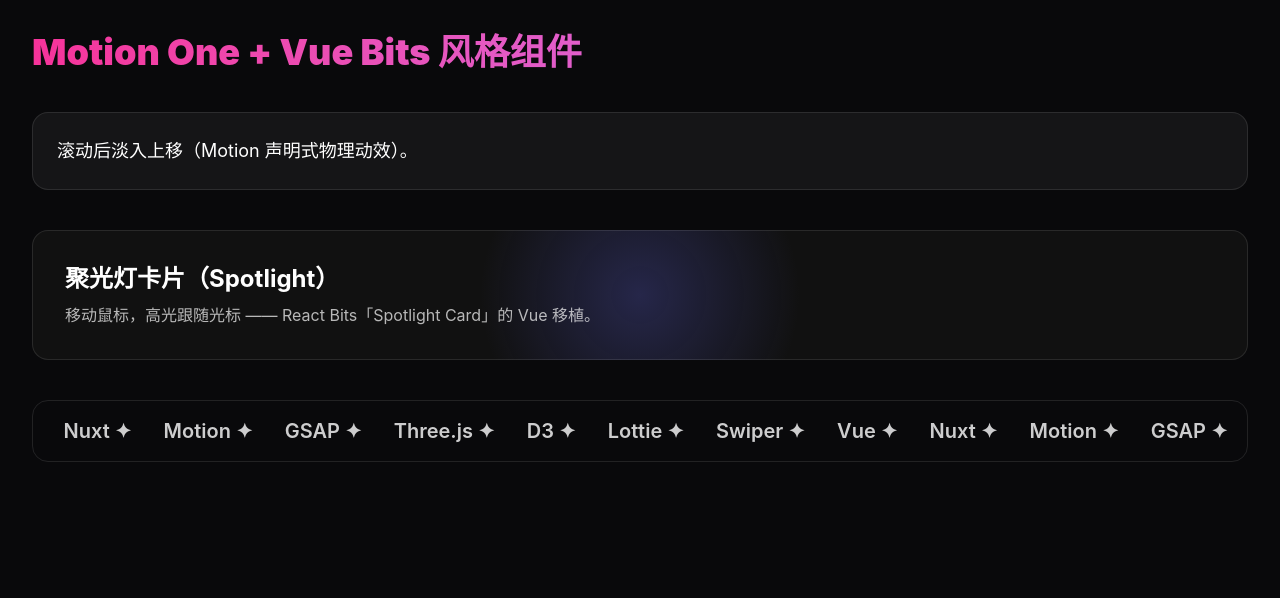
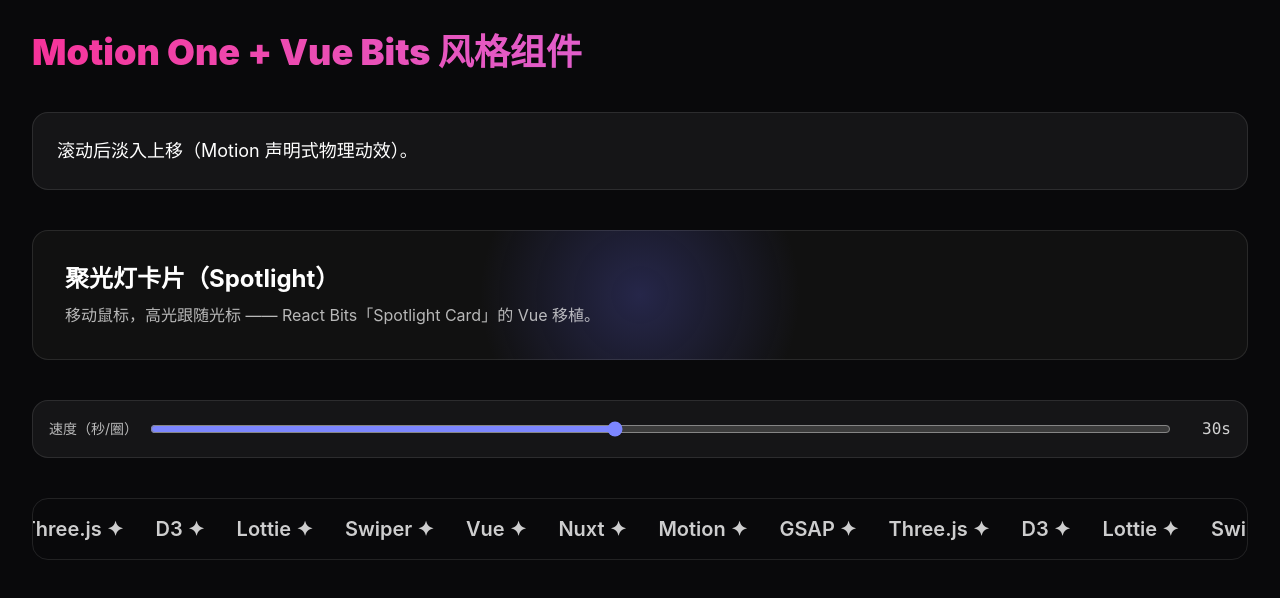
Before and after one commit to 1256807020/social-basic, a Nuxt app: page /anim-motion-vuebits in a window 1280 px wide. Shown: the top 598 px of the page. Built offline with nearby package versions, Linux system fonts and the light colour scheme.

Commit message:
feat(learn/anim-motion-vuebits): 跑马灯加速度控制（slider + speed prop）

```diff
--- a/app/pages/anim-motion-vuebits.vue
+++ b/app/pages/anim-motion-vuebits.vue
@@ -66,6 +66,10 @@ onMounted(async () => {
 const marqueeItems = ['Vue', 'Nuxt', 'Motion', 'GSAP', 'Three.js', 'D3', 'Lottie', 'Swiper']
 // 每组重复 3 遍，确保「一组宽度 > 视口宽度」，循环时右边缘才不会露白
 const marqueeLoop = [...marqueeItems, ...marqueeItems, ...marqueeItems]
+
+// 速度控制：可经 props.speed 传入（秒/圈），缺省用滑块值
+const props = defineProps<{ speed?: number }>()
+const marqueeDuration = ref(props.speed ?? 30) // 越大越慢
 </script>
 
 <template>
@@ -87,9 +91,16 @@ const marqueeLoop = [...marqueeItems, ...marqueeItems, ...marqueeItems]
       <p class="mt-2 text-white/70">移动鼠标，高光跟随光标 —— React Bits「Spotlight Card」的 Vue 移植。</p>
     </section>
 
+    <!-- 速度控制：滑块实时调节跑马灯速度（秒/圈，越大越慢） -->
+    <section class="flex items-center gap-3 rounded-2xl border border-white/10 bg-white/5 p-4">
+      <label class="shrink-0 text-sm text-white/70">速度（秒/圈）</label>
+      <input type="range" min="5" max="60" step="1" v-model.number="marqueeDuration" class="flex-1 accent-indigo-400" />
+      <span class="w-12 shrink-0 text-right font-mono text-white/80">{{ marqueeDuration }}s</span>
+    </section>
+
     <!-- Vue Bits 风格：跑马灯（双组无缝循环：平移 -50% = 一组宽度） -->
     <section class="overflow-hidden rounded-2xl border border-white/10 py-4">
-      <div class="marquee-track flex w-max">
+      <div class="marquee-track flex w-max" :style="{ animationDuration: marqueeDuration + 's' }">
         <div class="marquee-group flex shrink-0">
           <span v-for="(t, i) in marqueeLoop" :key="'a-' + i" class="pr-8 text-xl font-semibold text-white/80">{{ t }} ✦</span>
         </div>
```
